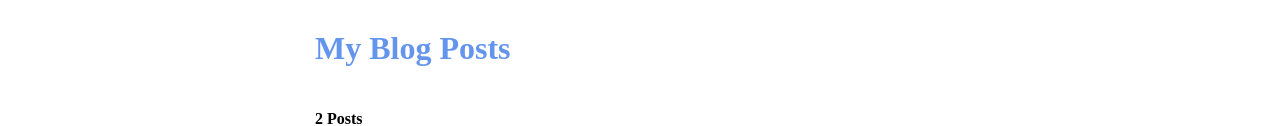
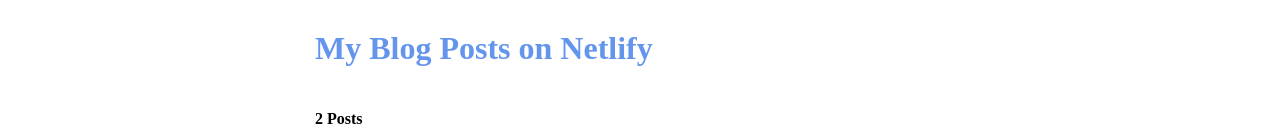
Before and after one commit to deniolp/study-gatsby, a Gatsby site: page /blog in a window 1280 px wide. Shown: the part 285-411 px from the top of the page. Built offline with nearby package versions, Linux system fonts and the light colour scheme; Gatsby itself is replaced by a stand-in of ours.

Commit message:
Adding gatsby-plugin-netlify for deploying to Netlify

```diff
--- a/gatsby-config.js
+++ b/gatsby-config.js
@@ -40,5 +40,6 @@
     // To learn more, visit: https://gatsby.dev/offline
     // `gatsby-plugin-offline`,
     `gatsby-plugin-offline`,
+    `gatsby-plugin-netlify`,
   ],
 };
--- a/package.json
+++ b/package.json
@@ -9,6 +9,7 @@
     "gatsby": "^2.13.34",
     "gatsby-image": "^2.2.6",
     "gatsby-plugin-manifest": "^2.2.4",
+    "gatsby-plugin-netlify": "^2.1.3",
     "gatsby-plugin-offline": "^2.2.4",
     "gatsby-plugin-react-helmet": "^3.1.2",
     "gatsby-plugin-sharp": "^2.2.9",
--- a/src/pages/blog/index.js
+++ b/src/pages/blog/index.js
@@ -20,7 +20,7 @@
         <meta name="keywords" content="React, JS, Gatsby" />
         <meta name="author" content="Denis Popov" />
       </Helmet>
-      <HeadLine>My Blog Posts</HeadLine>
+      <HeadLine>My Blog Posts on Netlify</HeadLine>
       <h4>{data.allMarkdownRemark.totalCount} Posts</h4>
       {data.allMarkdownRemark.edges.map(({node}) => {
         return (
```
Also changed, not shown: 1 other file.
